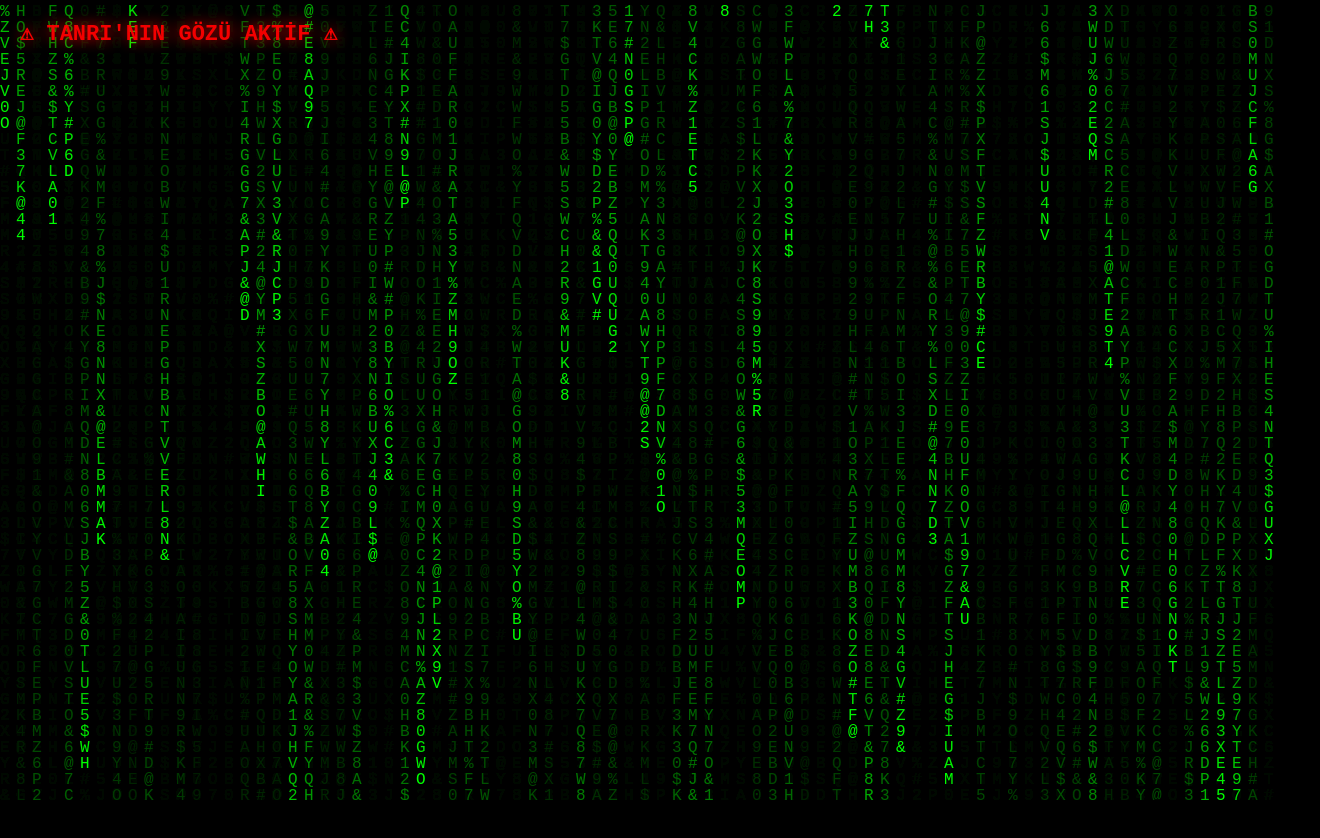
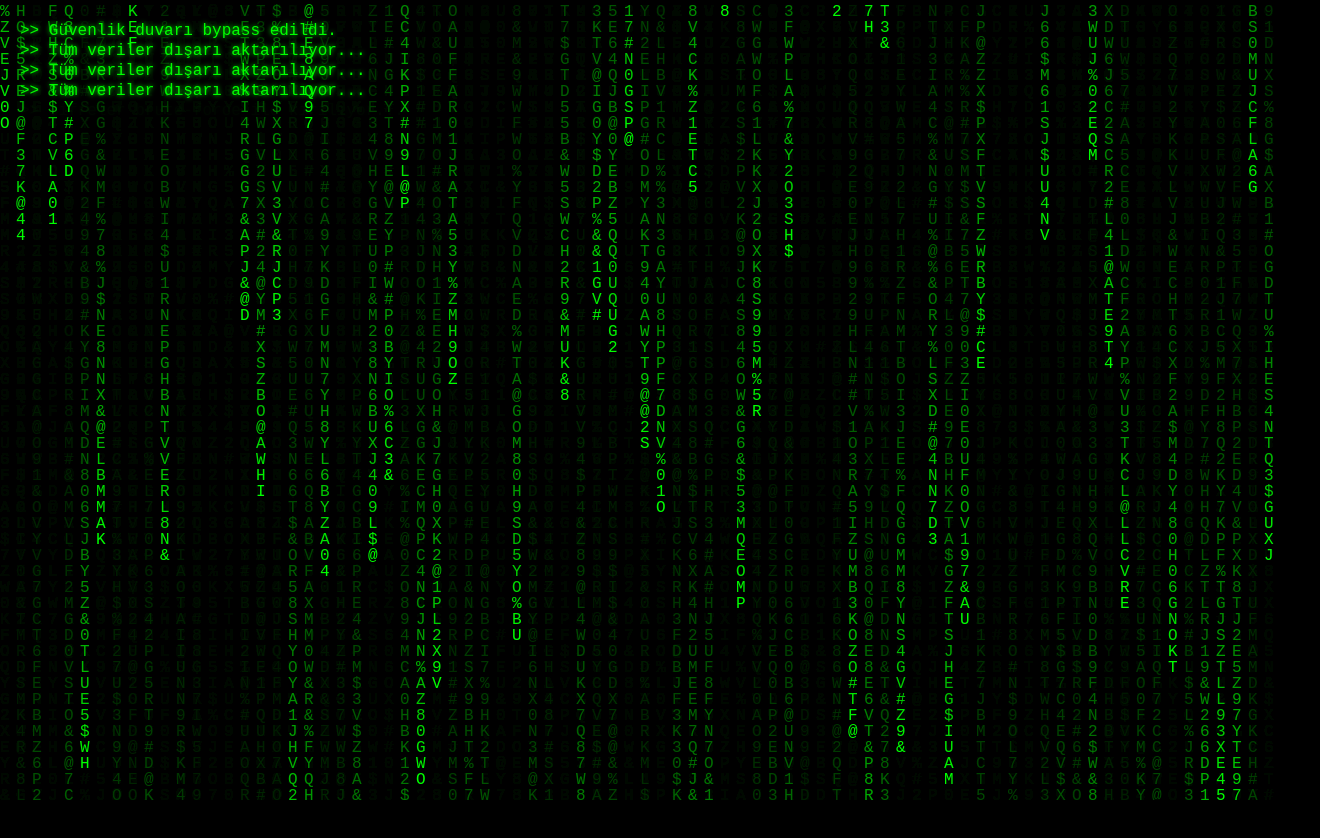
Before and after one commit to msaitaslan1002-byte/Mehmet-Said-Aslan, a plain HTML site: page index.html in a window 1280 px wide. Shown: the whole page, 1320 px wide, since content can reach past the window. Before the commit the page ends 800 px from the top, so only its background shows below. Drawn offline with Linux system fonts and the light colour scheme.

Commit message:
Update index.html

```diff
--- a/index.html
+++ b/index.html
@@ -2,7 +2,7 @@
 <html lang="tr">
 <head>
   <meta charset="UTF-8">
-  <title>Tanrı'nın Gözü</title>
+  <title>Hack Terminal</title>
   <style>
     body {
       margin: 0;
@@ -13,32 +13,43 @@
     }
     canvas {
       display: block;
+      position: absolute;
+      top: 0;
+      left: 0;
+      z-index: 0;
     }
-    .overlay {
+    .terminal {
       position: absolute;
-      top: 20px;
-      left: 20px;
-      color: red;
-      font-size: 22px;
-      font-weight: bold;
-      text-shadow: 0 0 15px red;
-      animation: pulse 1.5s infinite alternate;
+      top: 0;
+      left: 0;
+      width: 100%;
+      height: 100%;
+      overflow: hidden;
+      padding: 20px;
+      color: #00ff00;
+      font-size: 16px;
+      z-index: 1;
+      text-shadow: 0 0 5px #0f0;
     }
-    @keyframes pulse {
-      from { opacity: 0.4; }
+    .line {
+      white-space: nowrap;
+      margin: 2px 0;
+      animation: fadein 1s linear forwards;
+    }
+    @keyframes fadein {
+      from { opacity: 0; }
       to { opacity: 1; }
     }
   </style>
 </head>
 <body>
-  <div class="overlay">⚠ TANRI'NIN GÖZÜ AKTİF ⚠</div>
   <canvas id="matrix"></canvas>
+  <div class="terminal" id="terminal"></div>
 
   <script>
+    // MATRIX EFEKTİ
     const canvas = document.getElementById("matrix");
     const ctx = canvas.getContext("2d");
-
-    // Tam ekran boyut
     canvas.height = window.innerHeight;
     canvas.width = window.innerWidth;
 
@@ -46,12 +57,10 @@
     const fontSize = 16;
     const columns = canvas.width / fontSize;
 
-    // Her sütun için başlangıç y
     const drops = [];
     for (let x = 0; x < columns; x++) drops[x] = 1;
 
     function draw() {
-      // Yavaş silme efekti
       ctx.fillStyle = "rgba(0, 0, 0, 0.05)";
       ctx.fillRect(0, 0, canvas.width, canvas.height);
 
@@ -62,15 +71,38 @@
         const text = letters.charAt(Math.floor(Math.random() * letters.length));
         ctx.fillText(text, i * fontSize, drops[i] * fontSize);
 
-        // Rastgele reset
         if (drops[i] * fontSize > canvas.height && Math.random() > 0.975) {
           drops[i] = 0;
         }
         drops[i]++;
       }
     }
+    setInterval(draw, 35);
 
-    setInterval(draw, 35);
+    // TERMINAL YAZILAR
+    const terminal = document.getElementById("terminal");
+    const hackLines = [
+      "[ACCESS GRANTED] >> Sistem anahtarları alınıyor...",
+      ">> Kullanıcı bilgileri taranıyor...",
+      ">> Güvenlik duvarı bypass edildi.",
+      ">> IP adresi maskeleme aktif.",
+      ">> Şifreler brute-force ile kırılıyor...",
+      ">> Tüm veriler dışarı aktarılıyor...",
+      ">> *** HACK BAŞARILI ***"
+    ];
+
+    function addLine(text) {
+      const line = document.createElement("div");
+      line.className = "line";
+      line.textContent = text;
+      terminal.appendChild(line);
+      terminal.scrollTop = terminal.scrollHeight; // hep en alta insin
+    }
+
+    setInterval(() => {
+      const randomLine = hackLines[Math.floor(Math.random() * hackLines.length)];
+      addLine(randomLine);
+    }, 1000);
   </script>
 </body>
 </html>
```
